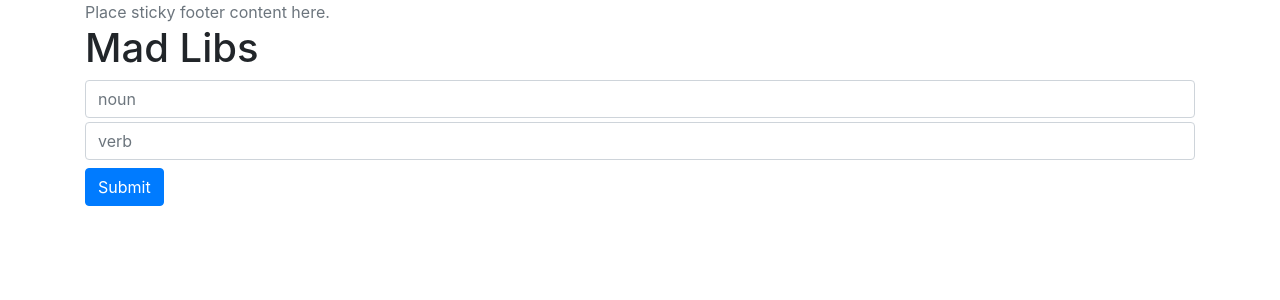
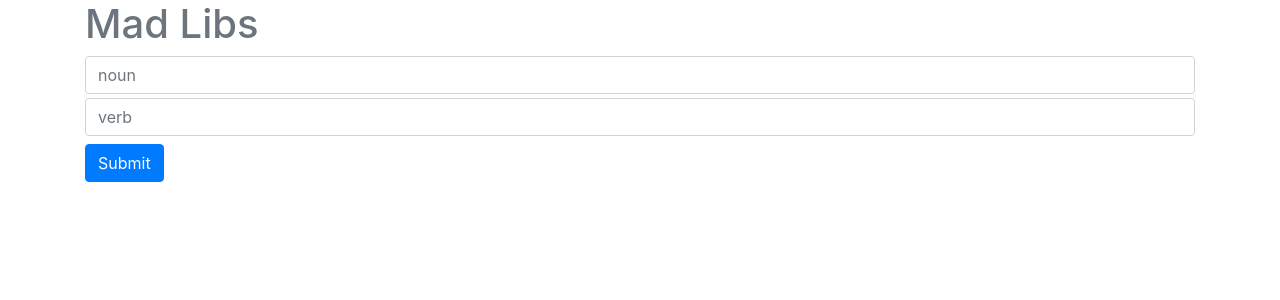
Before and after one commit to kenirwin/mad-libs, a Jekyll site: the page built from sample.html, in a window 1280 px wide. Shown: the top 300 px of the page. Built offline with Jekyll 4.4.1, drawn with Linux system fonts in a browser that asks for light colours.

Commit message:
link home

```diff
--- a/_layouts/default.html
+++ b/_layouts/default.html
@@ -7,22 +7,14 @@
     <link rel="stylesheet" type="text/css" href="./css/style.css">
 </head>
 <body>
-    <header class="header">
-        <div class="container">
-          <span class="text-muted">Place sticky footer content here.</span>
-        </div>
-    </header>
-
     <main>
-        <h1 class="container">Mad Libs</h1>
+        <h1 class="container"><a href="/" class="text-secondary">Mad Libs</a></h1>
         <form action="#" id="main-form" class="container"></form>
         <div id="mad-lib" class="container">
             <h2>{{page.title}}</h2>
             {{ content }}
         </form>
     </main>
-
-
 
 <!-- CSS only -->
 <link rel="stylesheet" href="https://stackpath.bootstrapcdn.com/bootstrap/4.5.0/css/bootstrap.min.css" integrity="sha384-9aIt2nRpC12Uk9gS9baDl411NQApFmC26EwAOH8WgZl5MYYxFfc+NcPb1dKGj7Sk" crossorigin="anonymous">
```
